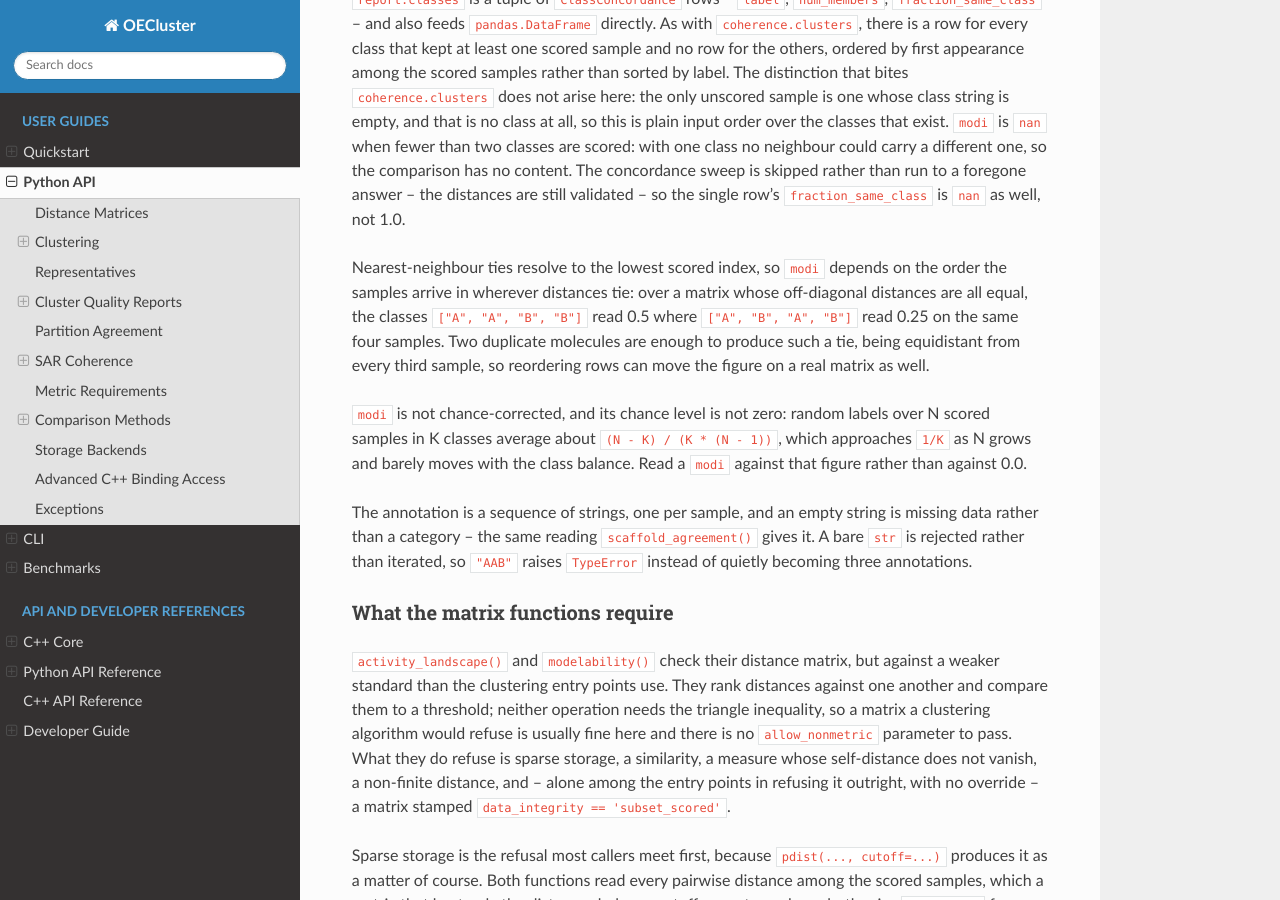
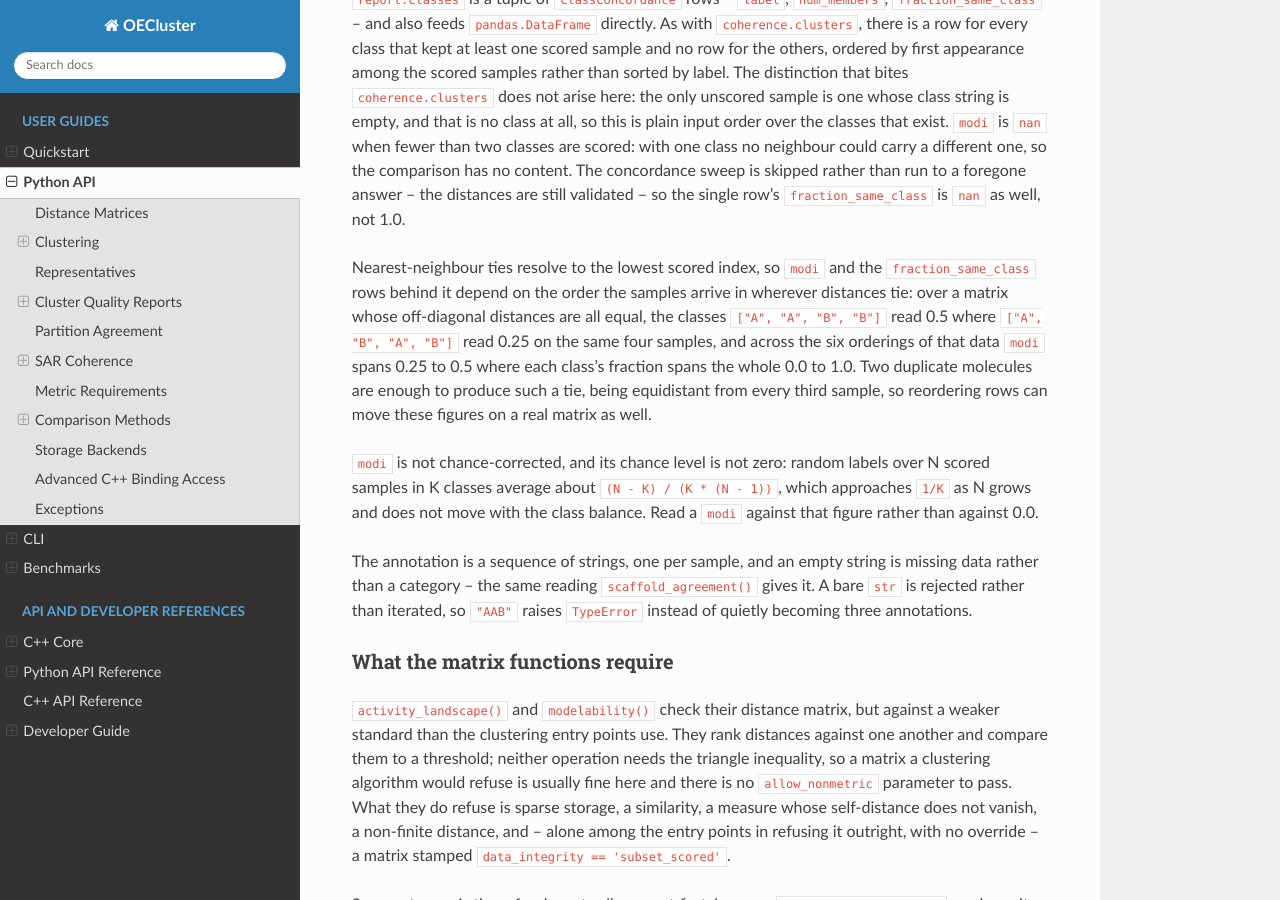
Before and after one commit to scott-arne/oecluster, a Sphinx documentation site: the page built from docs/python-api.md, in a window 1280 px wide and 900 px high, scrolled down 12043 px. Built offline with Sphinx 7.4.7 and the Read the Docs theme 3.1.0, drawn with Linux system fonts in a browser that asks for light colours; pages that are not in the unit, such as notebooks, are missing from menus; the version number is read from the project's files by our own code.

Commit message:
docs: narrow the two modelability caveats to what was measured
The chance level does not move with the class balance at all: with the
matrix fixed the expectation is exact and has no balance term, since
sum(n_k - 1) = N - K for every class distribution. "Barely moves"
described a residual dependence that does not exist. The "about" stays,
for a different reason: an individual random labeling scatters around the
expectation even where the expectation is exact.

The tie caveat covered modi alone, while the per-class fraction_same_class
rows a reader would fall back on move further. Over the six orderings of
the all-equal 4x4, modi spans 0.25 to 0.5 where each class's fraction
spans the whole 0.0 to 1.0.

```diff
--- a/docs/python-api.md
+++ b/docs/python-api.md
@@ -599,18 +599,20 @@ comparison has no content. The concordance sweep is skipped rather than run to
 a foregone answer -- the distances are still validated -- so the single row's
 `fraction_same_class` is `nan` as well, not 1.0.
 
-Nearest-neighbour ties resolve to the lowest scored index, so `modi` depends on
-the order the samples arrive in wherever distances tie: over a matrix whose
-off-diagonal distances are all equal, the classes `["A", "A", "B", "B"]` read
-0.5 where `["A", "B", "A", "B"]` read 0.25 on the same four samples. Two
-duplicate molecules are enough to produce such a tie, being equidistant from
-every third sample, so reordering rows can move the figure on a real matrix as
-well.
+Nearest-neighbour ties resolve to the lowest scored index, so `modi` and the
+`fraction_same_class` rows behind it depend on the order the samples arrive in
+wherever distances tie: over a matrix whose off-diagonal distances are all
+equal, the classes `["A", "A", "B", "B"]` read 0.5 where `["A", "B", "A", "B"]`
+read 0.25 on the same four samples, and across the six orderings of that data
+`modi` spans 0.25 to 0.5 where each class's fraction spans the whole 0.0 to
+1.0. Two duplicate molecules are enough to produce such a tie, being
+equidistant from every third sample, so reordering rows can move these figures
+on a real matrix as well.
 
 `modi` is not chance-corrected, and its chance level is not zero: random labels
 over N scored samples in K classes average about `(N - K) / (K * (N - 1))`,
-which approaches `1/K` as N grows and barely moves with the class balance. Read
-a `modi` against that figure rather than against 0.0.
+which approaches `1/K` as N grows and does not move with the class balance.
+Read a `modi` against that figure rather than against 0.0.
 
 The annotation is a sequence of strings, one per sample, and an empty string is
 missing data rather than a category -- the same reading `scaffold_agreement()`
```
